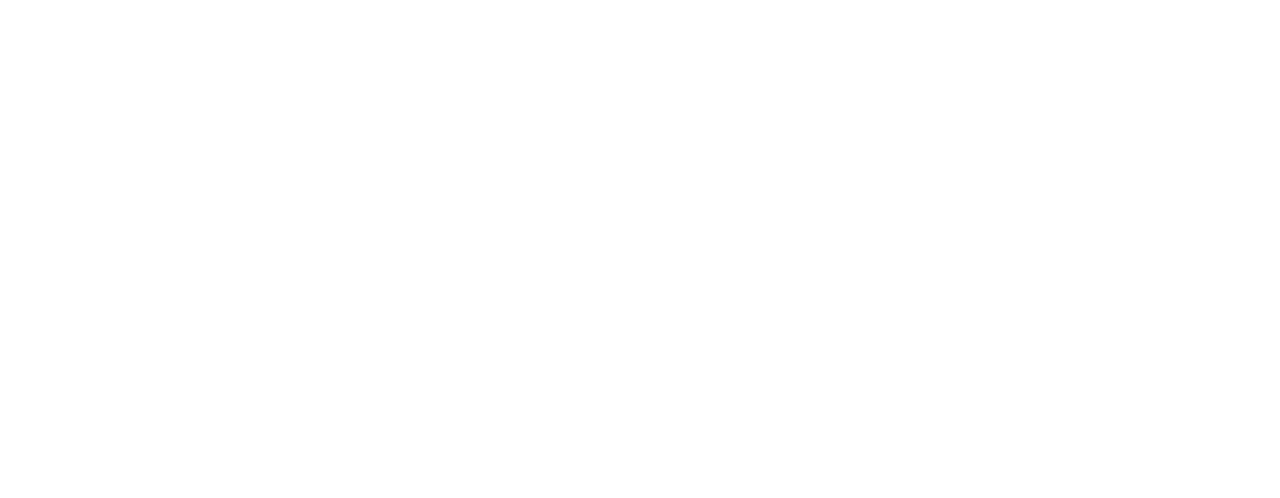
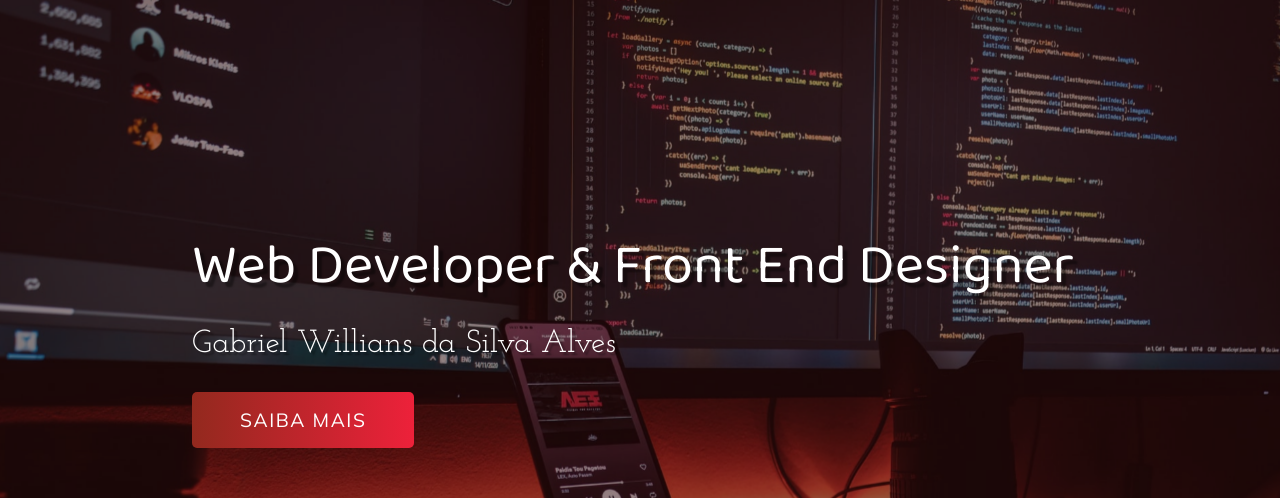
Before and after one commit to GabrielWi11ians/Portfolio_website, a plain HTML site: page index.html in a window 1280 px wide. Shown: the top 498 px of the page. Drawn offline with Linux system fonts and the light colour scheme.

Commit message:
:package:

```diff
--- a/index.html
+++ b/index.html
@@ -1,13 +1,33 @@
 <!DOCTYPE html>
 <html lang="pt-BR">
+
 <head>
     <meta charset="UTF-8">
     <meta http-equiv="X-UA-Compatible" content="IE=edge">
     <meta name="viewport" content="width=device-width, initial-scale=1.0">
     <link rel="stylesheet" href="style.css">
-    <title>Portifolio</title>
+    <link rel="apple-touch-icon" sizes="180x180" href="imagens/apple-touch-icon.png">
+    <link rel="icon" type="image/png" sizes="32x32" href="imagens/favicon-32x32.png">
+    <link rel="icon" type="image/png" sizes="16x16" href="imagens/favicon-16x16.png">
+    <link rel="manifest" href="/site.webmanifest">
+    <title>Portfolio</title>
 </head>
+
 <body>
 
+    <div class="container">
+        <header>
+            <div class="img-wrapper">
+                <img src="imagens/bg.jpg" alt="">
+            </div>
+            <div class="banner">
+                <h1>Web Developer & Front End Designer</h1>
+                <p>Gabriel Willians da Silva Alves</p>
+                <button>Saiba mais</button>
+            </div>
+        </header>
+    </div>
+
 </body>
+
 </html>
--- a/style.css
+++ b/style.css
@@ -1,3 +1,99 @@
 @import url('https://fonts.googleapis.com/css2?family=Baloo+Da+2:wght@400;500;600;700&family=Josefin+Slab:ital,wght@0,300;0,400;0,600;0,700;1,300;1,600&family=Mulish:ital,wght@0,200;0,300;0,400;1,200;1,300;1,400&display=swap');
+@import url('https://cdnjs.cloudflare.com/ajax/libs/font-awesome/6.0.0-beta3/css/all.min.css');
+* {
+    margin: 0;
+    padding: 0;
+}
 
-@import url('https://cdnjs.cloudflare.com/ajax/libs/font-awesome/6.0.0-beta3/css/all.min.css');
+header {
+    width: 100%;
+    height: 100vh;
+    overflow: hidden;
+    position: relative;
+}
+
+.img-wrapper {
+    width: 100%;
+    height: 100%;
+    overflow: hidden;
+    background-color: rgb(44, 6, 6);
+}
+
+.img-wrapper img {
+    width: 100%;
+    height: 100%;
+    object-fit: cover;
+    opacity: 0.5;
+    animation: zoom 7s;
+}
+
+@keyframes zoom {
+    0% {
+        transform: scale(1.3);
+    }
+    100% {
+        transform: scale(1);
+    }
+}
+
+.banner {
+    position: absolute;
+    left: 15%;
+    top: 30%;
+}
+
+.banner h1 {
+    color: rgb(255, 255, 255);
+    font-size: 3.5rem;
+    font-family: "Baloo Da 2", serif;
+    font-weight: 200;
+    text-shadow: .3rem .3rem 2px rgba(0, 0, 0, .4);
+    line-height: 3.5rem;
+    margin-bottom: 2rem;
+    opacity: 0;
+    animation: movebanner 1s 0.1s forwards;
+}
+
+.banner p {
+    font-family: "Josefin Slab", serif;
+    color: white;
+    font-size: 2rem;
+    text-shadow: .2rem .2rem 2px rgba(0, 0, 0, .4);
+    margin-bottom: 2rem;
+    opacity: 0;
+    animation: movebanner 1s 0.5s forwards;
+}
+
+.banner button {
+    font-family: "Mulish", serif;
+    color: rgb(255, 255, 255);
+    font-size: 1.2rem;
+    text-transform: uppercase;
+    letter-spacing: .1rem;
+    background: #ED213A;
+    /* fallback for old browsers */
+    background: -webkit-linear-gradient(to right, #93291E, #ED213A);
+    /* Chrome 10-25, Safari 5.1-6 */
+    background: linear-gradient(to right, #93291E, #ED213A);
+    /* W3C, IE 10+/ Edge, Firefox 16+, Chrome 26+, Opera 12+, Safari 7+ */
+    padding: 1rem 3rem;
+    border: none;
+    border-radius: 5px;
+    cursor: pointer;
+    opacity: 0;
+    animation: movebanner 1s 0.7s forwards;
+}
+
+.banner button:hover {
+    opacity: 0, 8;
+}
+
+@keyframes movebanner {
+    0% {
+        transform: translateY(10rem) rotate(-10deg);
+    }
+    100% {
+        transform: translateY(0) rotate(0);
+        opacity: 1;
+    }
+}
```
Also changed, not shown: about.txt (deleted), android-chrome-192x192.png (deleted), android-chrome-512x512.png (deleted), apple-touch-icon.png (deleted), favicon-16x16.png (deleted), favicon-32x32.png (deleted), favicon.ico, imagens/android-chrome-192x192.png (added), imagens/android-chrome-512x512.png (added), imagens/apple-touch-icon.png (added), imagens/bg.jpg (added), imagens/favicon-16x16.png (added), imagens/favicon-32x32.png (added), site.webmanifest, 1 other file.
